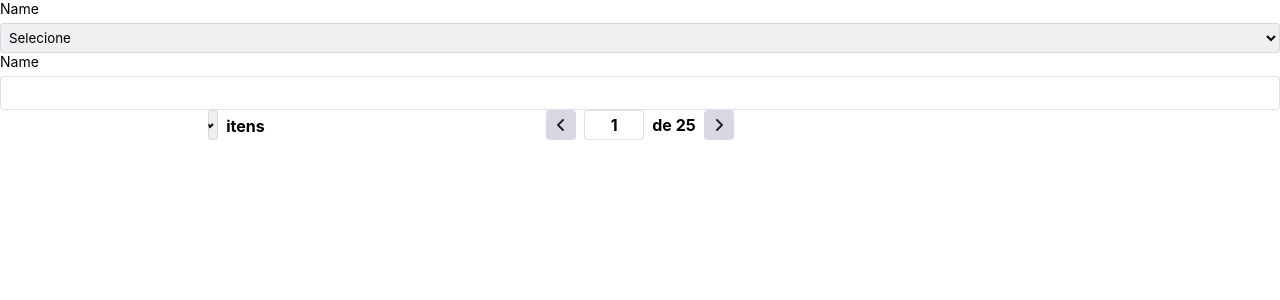
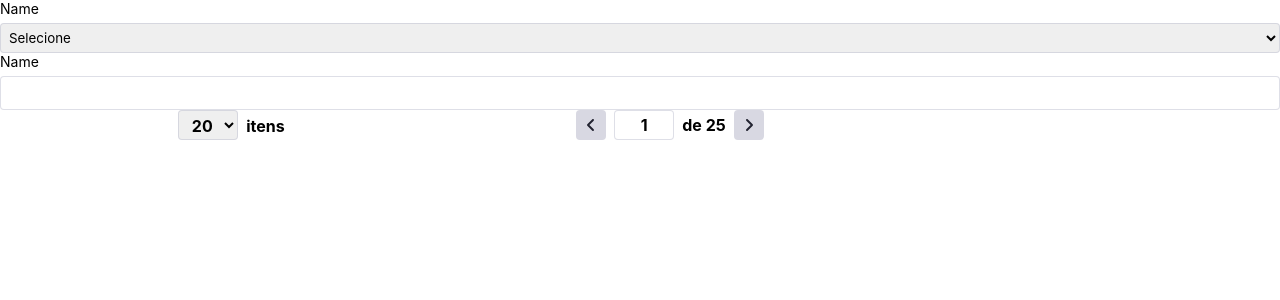
Before and after one commit to alcantariel/stage, a React (Create React App) app: page / in a window 1280 px wide. Shown: the top 300 px of the page. Built offline with nearby package versions, Linux system fonts and the light colour scheme; what providers would draw is missing.

Commit message:
fix pagination selector width

```diff
--- a/src/components/Pagination/Pagination.tsx
+++ b/src/components/Pagination/Pagination.tsx
@@ -44,6 +44,8 @@ const PaginationInput = styled(props => <StyledInput {...props} />)`
 `;
 
 const SelectorContainer = styled.div`
+  width: 60px;
+
   span {
     margin: 0 220px 0 8px;
   }
@@ -54,7 +56,6 @@ const PageSizeSelector = styled(props => <StyledSelect {...props} />)`
   font-size: inherit;
   margin-left: -330px;
   text-align: center;
-  width: 60px;
 `;
 
 export interface PaginationProps {
```
